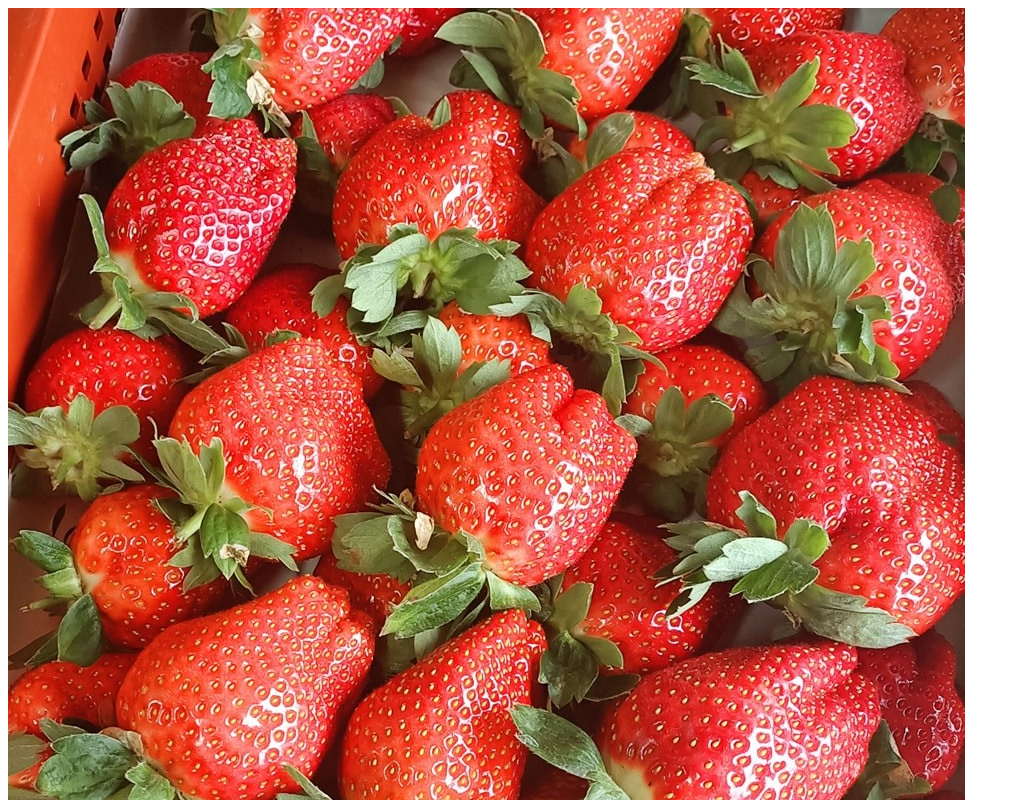
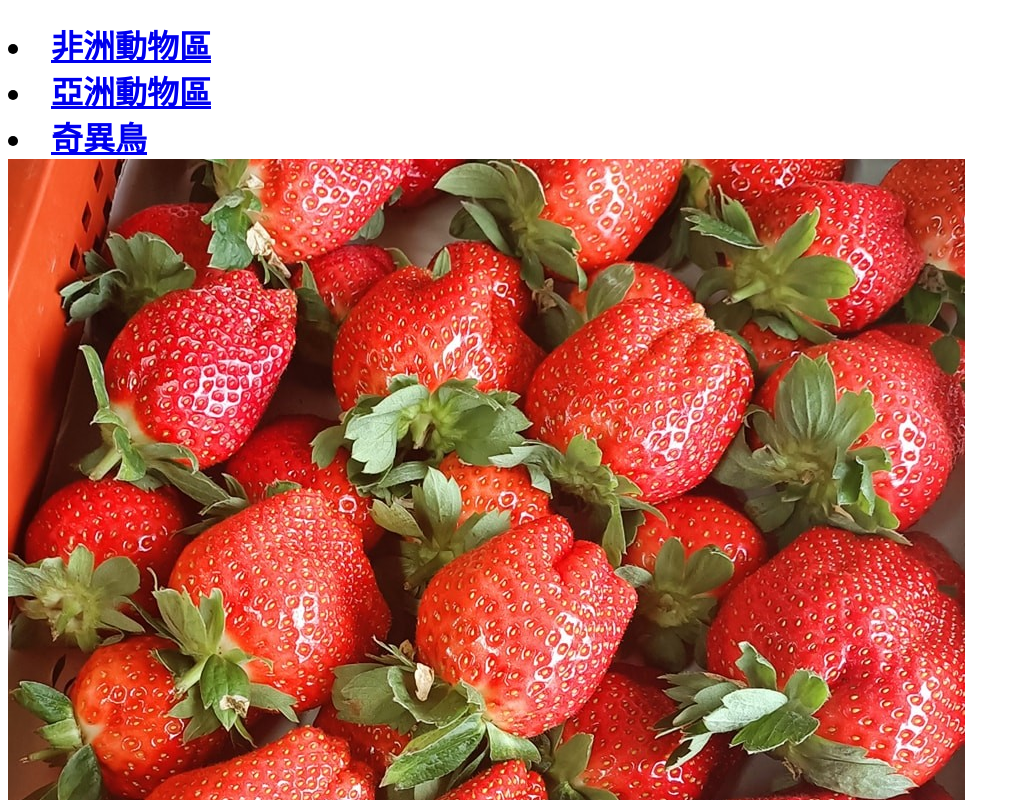
Before and after one commit to 411520089/411520089.github.io, a plain HTML site: page strawberry1/index.html in a window 1280 px wide. Shown: the top 800 px of the page, without its empty margins (0-1020 px from the left). Drawn offline with Linux system fonts and the light colour scheme.

Commit message:
Update index.html

```diff
--- a/strawberry1/index.html
+++ b/strawberry1/index.html
@@ -1,11 +1,19 @@
+<!DOCTYPE html>
 <html>
   <head>
+   <meta charset="utf-8">
   <title>草莓趣</title>
   </head>
 
   <body>
     <h1 style="text-align:center>welcome!</h1>
-     <a href="https://www.facebook.com/Shuangkeng/?locale=zh_TW"> <img src="strawberry1.jpg"> </a>
 
+     <u1 type ="circle">
+    <li><a href="history.html">非洲動物區</a></li>
+    <li><a href="place">亞洲動物區</a></li>
+    <li><a href="variety">奇異鳥</a></li>
+
+  </u1>
+      <a href="https://www.facebook.com/Shuangkeng/?locale=zh_TW"> <img src="strawberry1.jpg"> </a>
     </body>
   </html>
```
